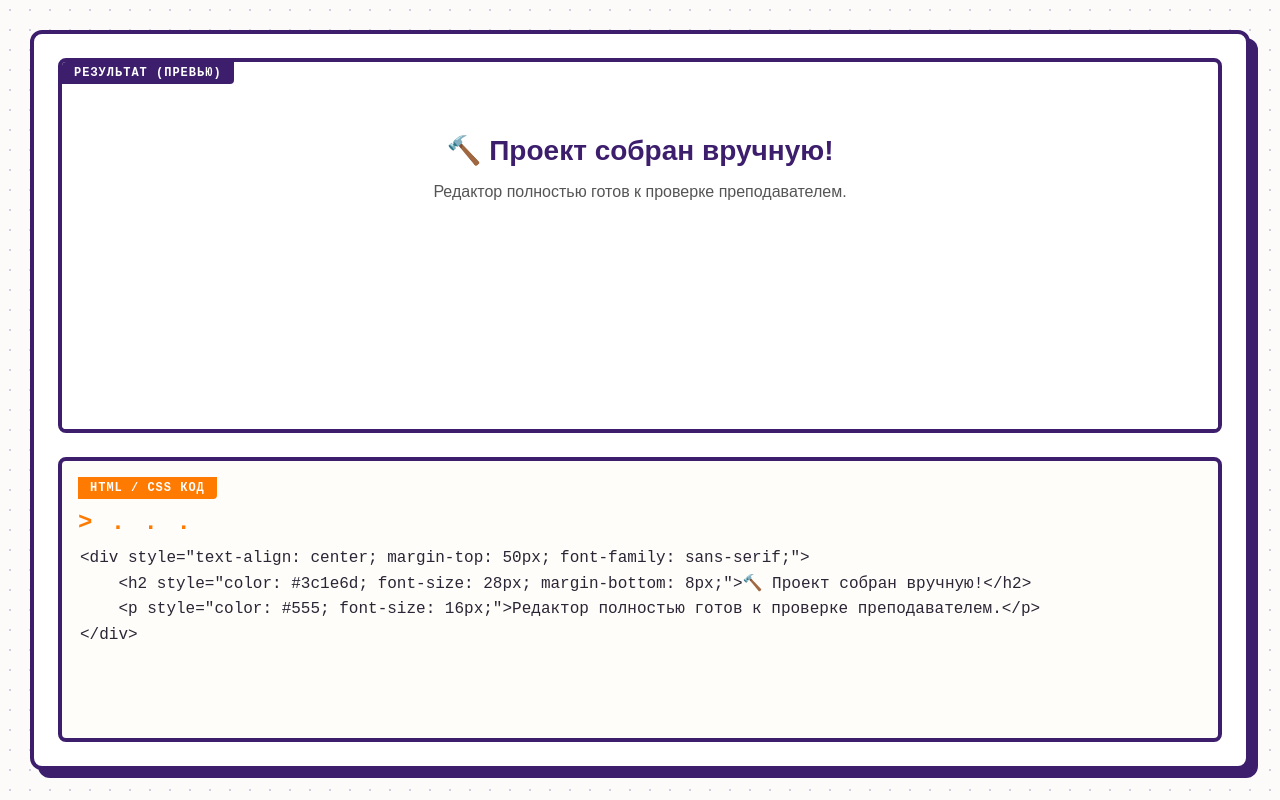
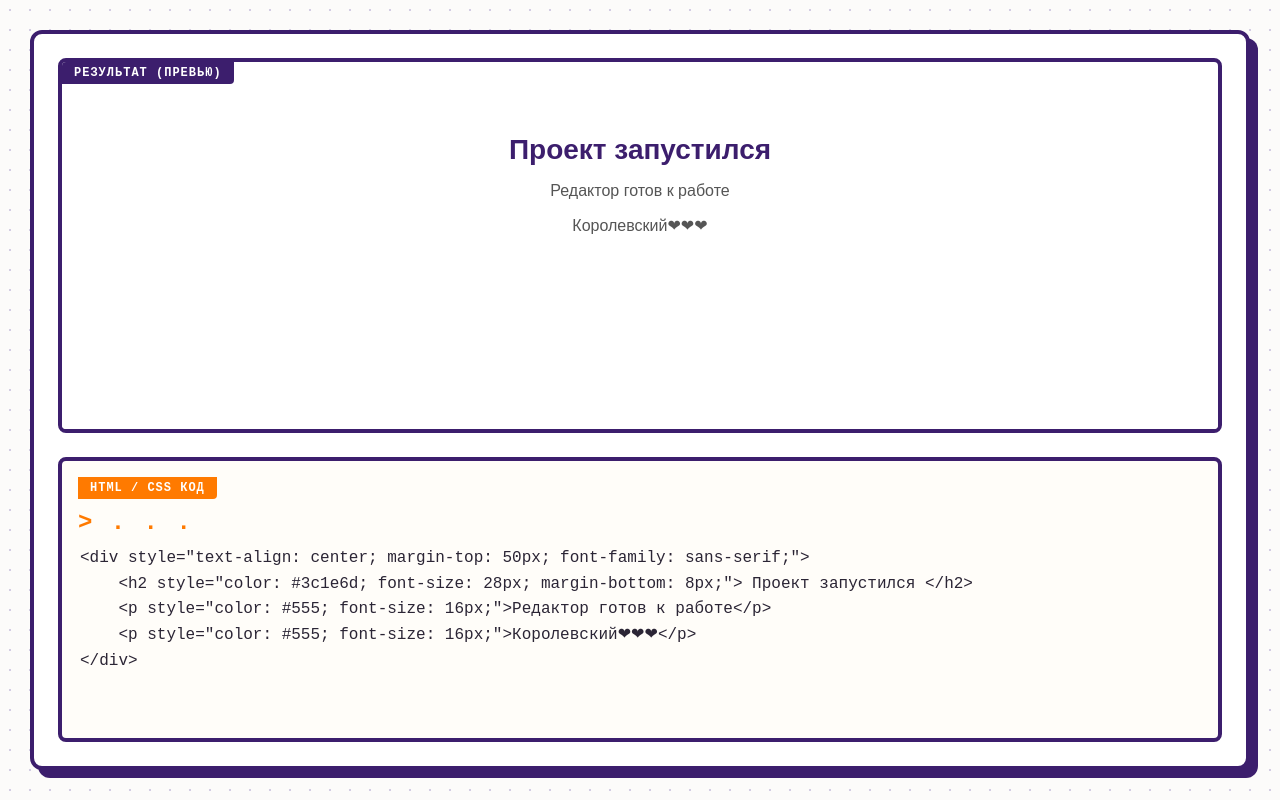
Before and after one commit to cigarette-burn/Web-Sandbox-HTML-Editor, a plain HTML site: page index.html in a window 1280 px wide. Drawn offline with Linux system fonts and the light colour scheme.

Commit message:
Add files via upload

```diff
--- a/index.html
+++ b/index.html
@@ -148,8 +148,9 @@
 
         window.addEventListener('DOMContentLoaded', () => {
             const demoCode = `<div style="text-align: center; margin-top: 50px; font-family: sans-serif;">
-    <h2 style="color: #3c1e6d; font-size: 28px; margin-bottom: 8px;">🔨 Проект собран вручную!</h2>
-    <p style="color: #555; font-size: 16px;">Редактор полностью готов к проверке преподавателем.</p>
+    <h2 style="color: #3c1e6d; font-size: 28px; margin-bottom: 8px;"> Проект запустился </h2>
+    <p style="color: #555; font-size: 16px;">Редактор готов к работе</p>
+    <p style="color: #555; font-size: 16px;">Королевский❤❤❤</p>
 </div>`;
             codeInput.value = demoCode;
             codeInput.dispatchEvent(new Event('input'));
```
